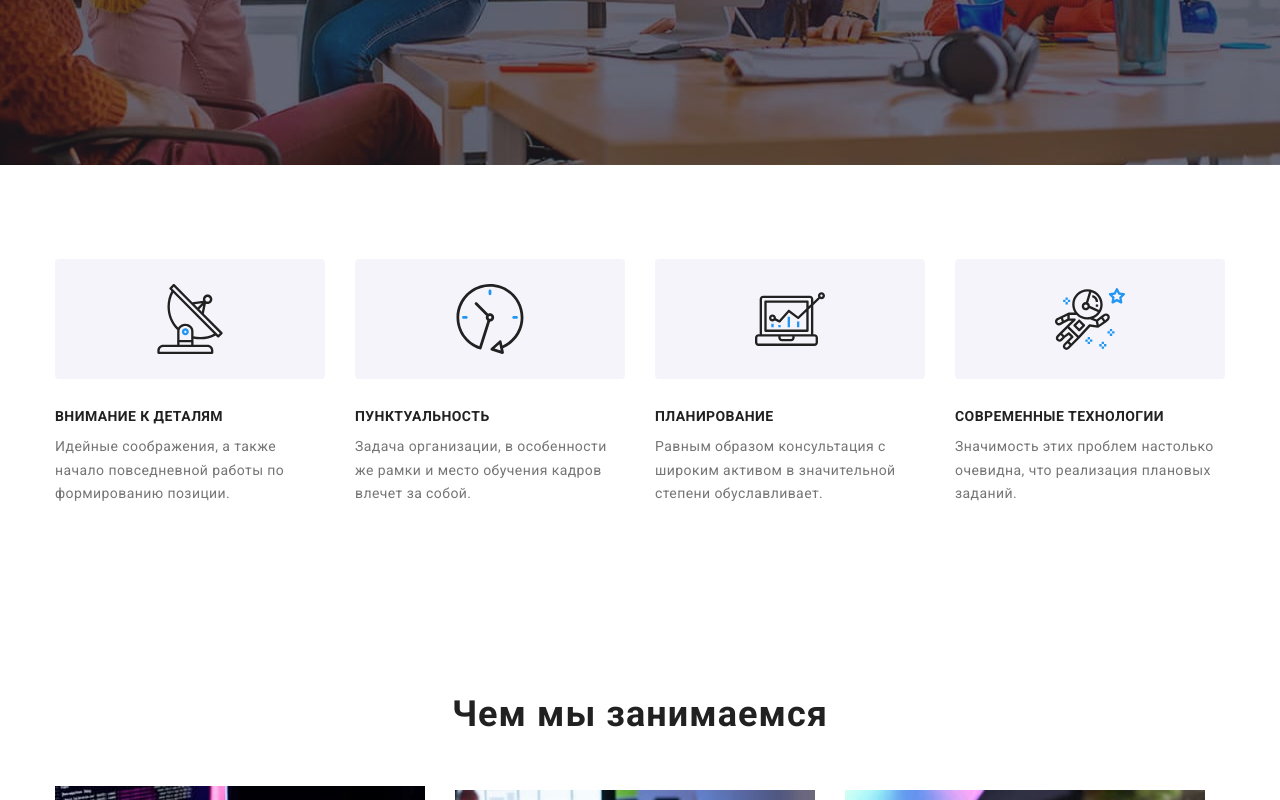
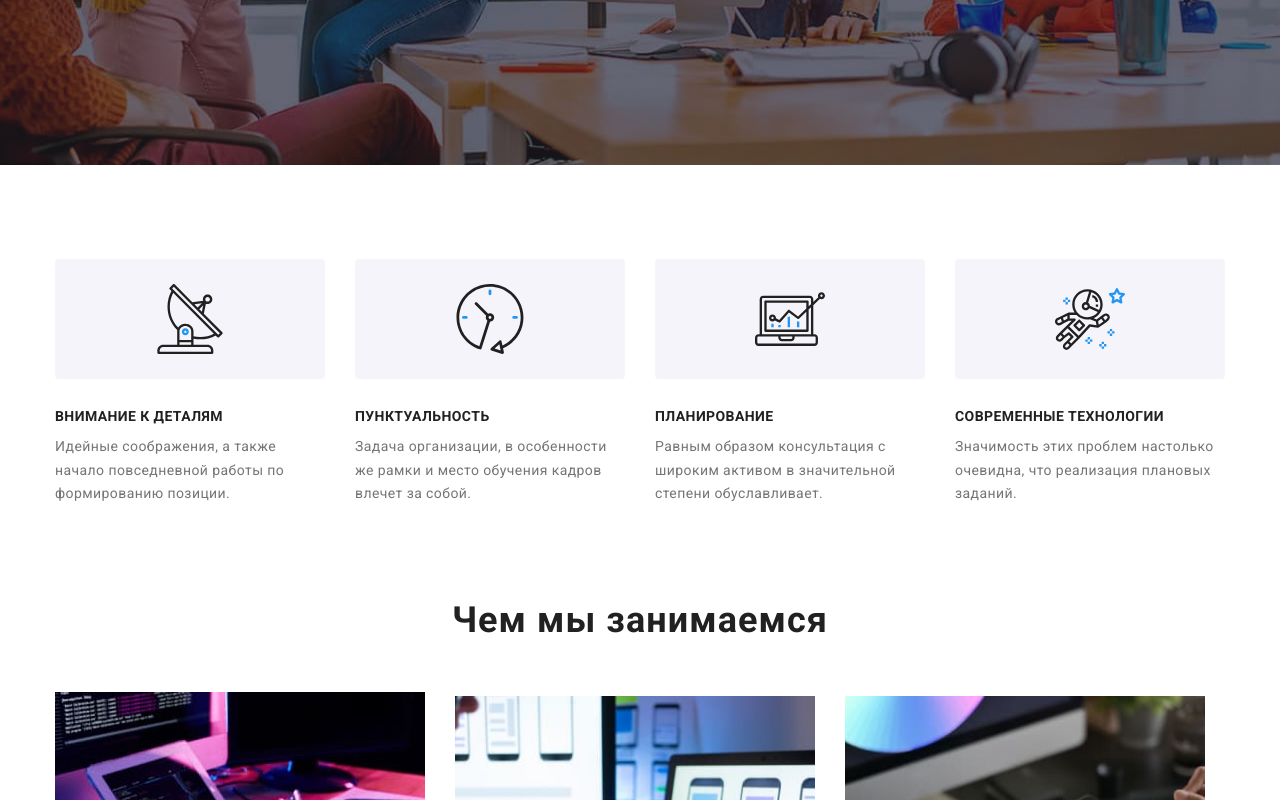
Before and after one commit to Dmutriy/goit-markup-hw-08, a plain HTML site: page index.html in a window 1280 px wide. Shown: the part 516-1316 px from the top of the page. Drawn offline with nearby package versions, Linux system fonts and the light colour scheme; files that its build step writes are made by us from their sources.

Commit message:
Update _specifix.scss

```diff
--- a/sass/layout/_specifix.scss
+++ b/sass/layout/_specifix.scss
@@ -3,7 +3,7 @@
     padding-bottom: 60px;
     @include desktop {
         padding-top: 94px;
-        padding-bottom: 94px;
+        padding-bottom: 0;
     }
     .specifics__list {
         display: flex;
```
